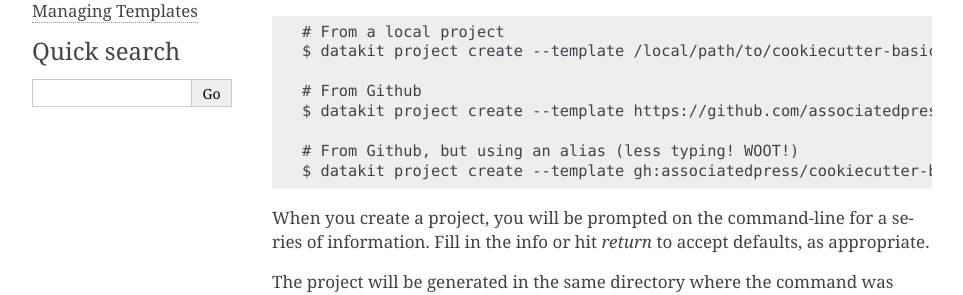
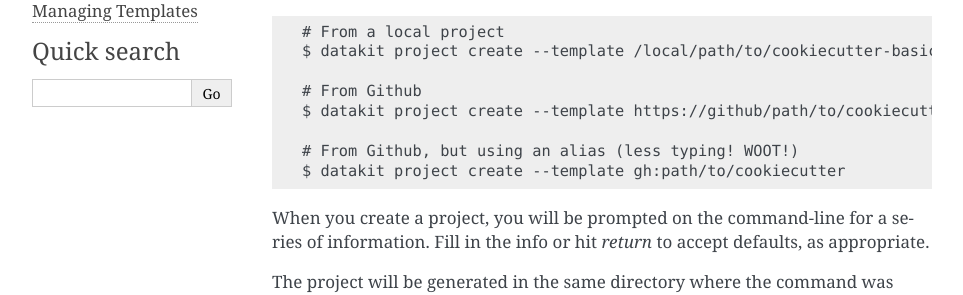
Before and after one commit to associatedpress/datakit-project, a Sphinx documentation site: the page built from docs/usage.rst, in a window 1280 px wide and 900 px high. Shown: the part 466-761 px from the top of the window, without its empty margins (148-1111 px from the left). Built offline with Sphinx 7.4.7, drawn with Linux system fonts in a browser that asks for light colours.

Commit message:
Fix #30 by changing example to be more obvious boilerplate

```diff
--- a/docs/usage.rst
+++ b/docs/usage.rst
@@ -24,10 +24,10 @@
     $ datakit project create --template /local/path/to/cookiecutter-basic-project
 
     # From Github
-    $ datakit project create --template https://github.com/associatedpress/cookiecutter-basic-project.git
+    $ datakit project create --template https://github/path/to/cookiecutter-template.git
 
     # From Github, but using an alias (less typing! WOOT!)
-    $ datakit project create --template gh:associatedpress/cookiecutter-basic-project
+    $ datakit project create --template gh:path/to/cookiecutter
 
 When you create a project, you will be prompted on the command-line for a series
 of information. Fill in the info or hit *return* to accept defaults, as appropriate.
```
